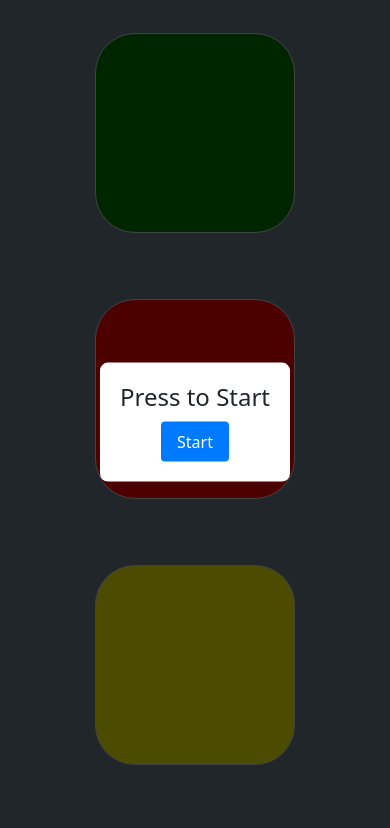
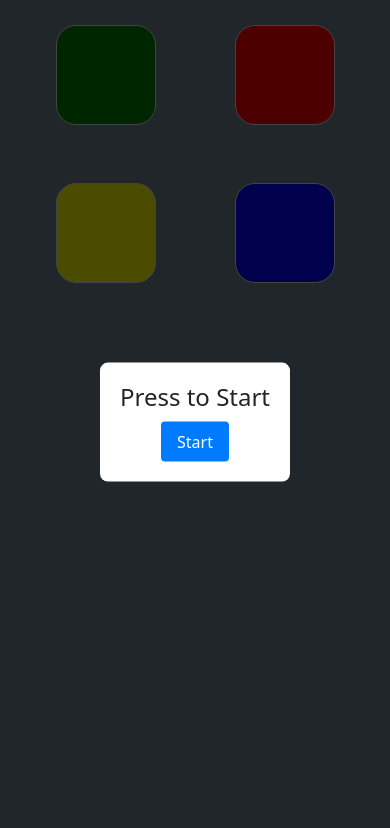
Before and after one commit to TranTrungTinLV/SimonofLevi, a plain HTML site: page index.html in a window 390 px wide. Shown: the top 828 px of the page. Drawn offline with nearby package versions, Linux system fonts and the light colour scheme.

Commit message:
Update style.css

```diff
--- a/style.css
+++ b/style.css
@@ -26,7 +26,7 @@ body {
 }
 
 .game-over{
-    background-image: url('./maxresdefault.jpg');
+    background-image: url('./img/maxresdefault.jpg');
     /* justify-items: center;
     align-items: center;
     margin: auto; */
@@ -102,13 +102,31 @@ body {
 
 /* Medium devices (tablets, 768px and up) */
 @media (max-width: 768px) {
+
     .container{
         gap: 10;
         width: 100%;
+        height: 50%;
     }
 
 }
 
+@media (max-width: 767.98px) {
+    body{
+        overflow: hidden;
+    }
+    .col-md-6 {
+        flex: 0 0 50%;
+        max-width: 50%;
+        justify-items: center;
+        margin: 0 auto;
+        text-align: center;
+    }
+    .btn{
+        width:100px;
+        height: 100px;
+    }
+}
 /* Large devices (desktops, 992px and up) */
 @media (max-width: 992px) {}
 
```
